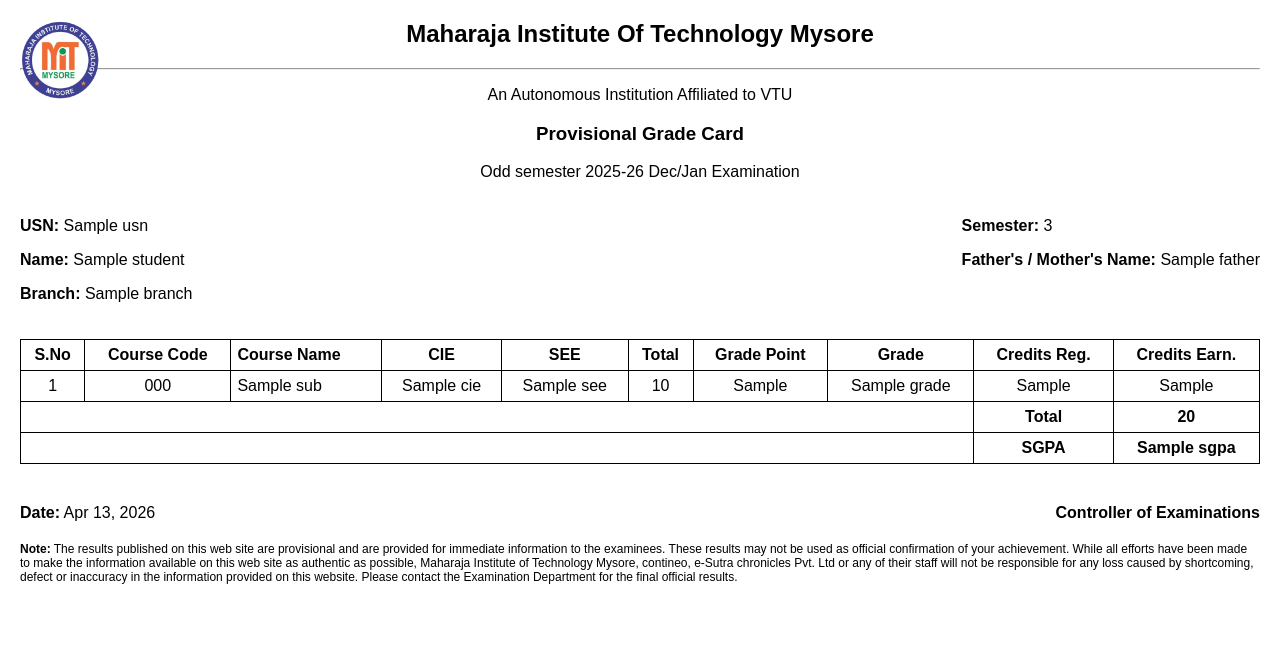
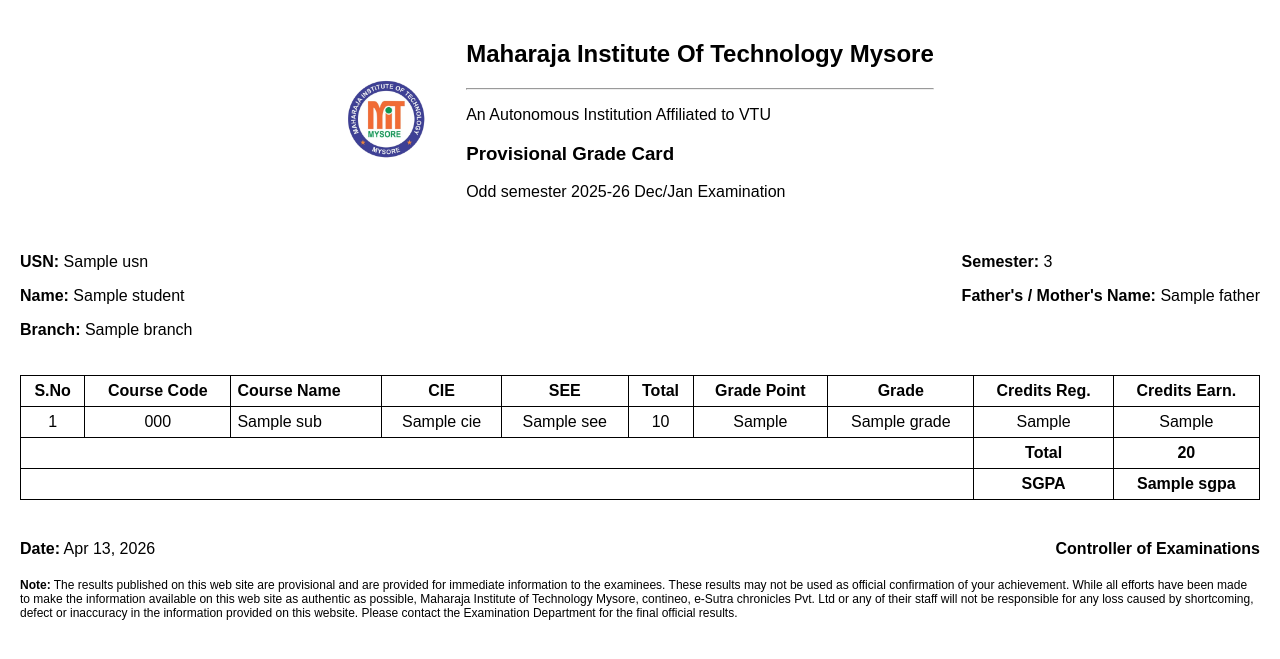
Before and after one commit to dakshr07/student_result, a Flask app: template templates/result.html in a window 1280 px wide. Shown: the top 659 px of the page. Run offline with Flask 3, Linux system fonts and the light colour scheme; the template is opened without the code that fills it: most values are stand-ins (such as "Sample title", 1, 10 or a date in 2020).

Commit message:
Update result.html

```diff
--- a/templates/result.html
+++ b/templates/result.html
@@ -10,13 +10,13 @@ body {
 }
 
 .header {
-    text-align: center;
+    display: flex;
+    align-items: center;
+    justify-content: center;
+    gap: 20px;
 }
 
 .logo {
-    position: absolute;
-    left: 20px;
-    top: 20px;
     width: 80px;
 }
 
@@ -58,9 +58,13 @@ th, td {
 <body>
 
 <!-- LOGO -->
-<img src="{{ url_for('static', filename='logo.png') }}" class="logo">
+
 <!-- HEADER -->
 <div class="header">
+
+    <img src="{{ url_for('static', filename='logo.png') }}" style="width:80px; margin-right:20px;">
+
+    <div>
         <h2>Maharaja Institute Of Technology Mysore</h2>
         <hr class="title-line">
         <p>An Autonomous Institution Affiliated to VTU</p>
@@ -68,6 +72,7 @@ th, td {
         <p>Odd semester 2025-26 Dec/Jan Examination</p>
     </div>
 
+</div>
 <!-- DETAILS -->
 <div class="details">
     <div>
```
Lines whose indentation alone changed are shown as unchanged.
